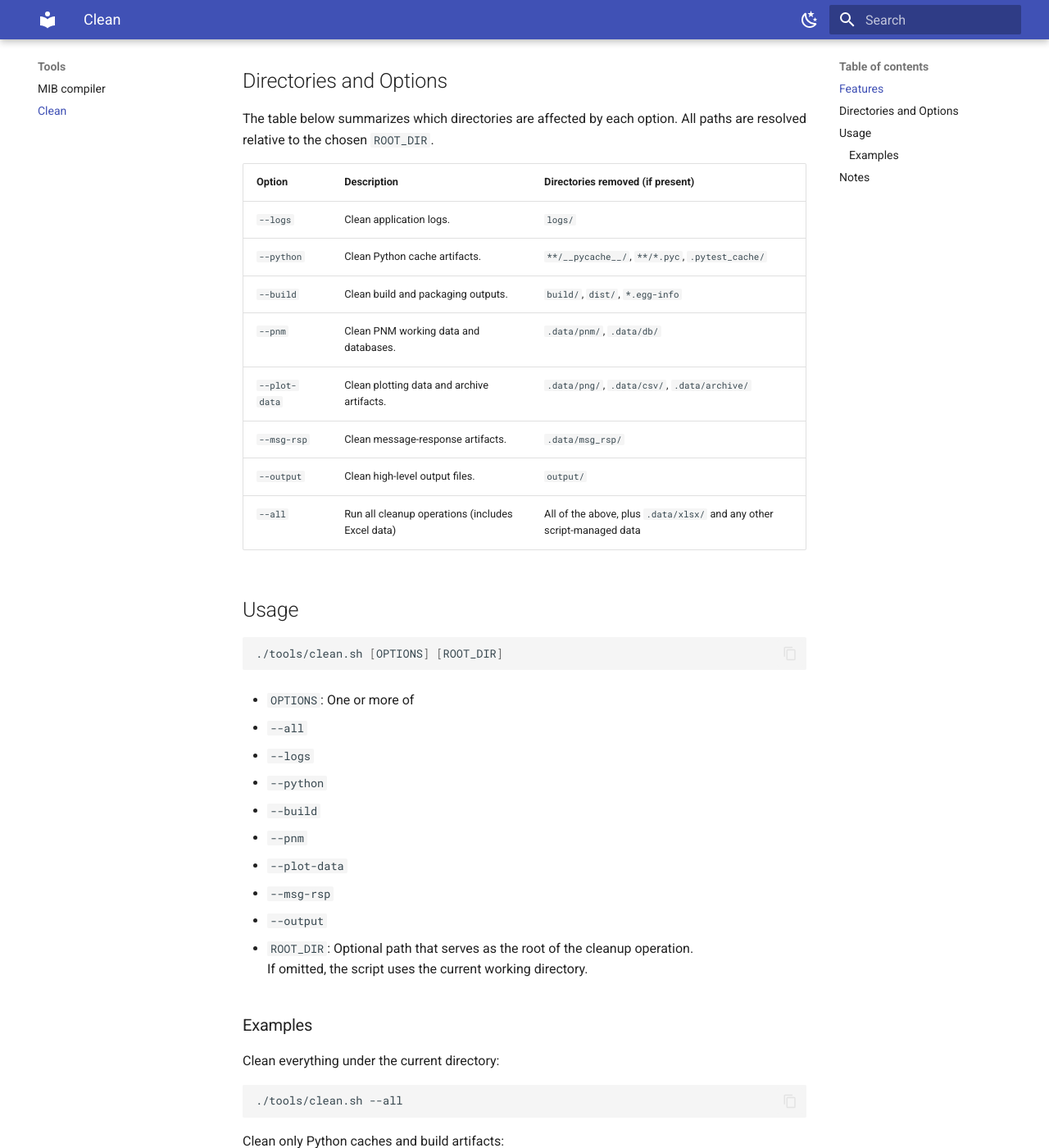
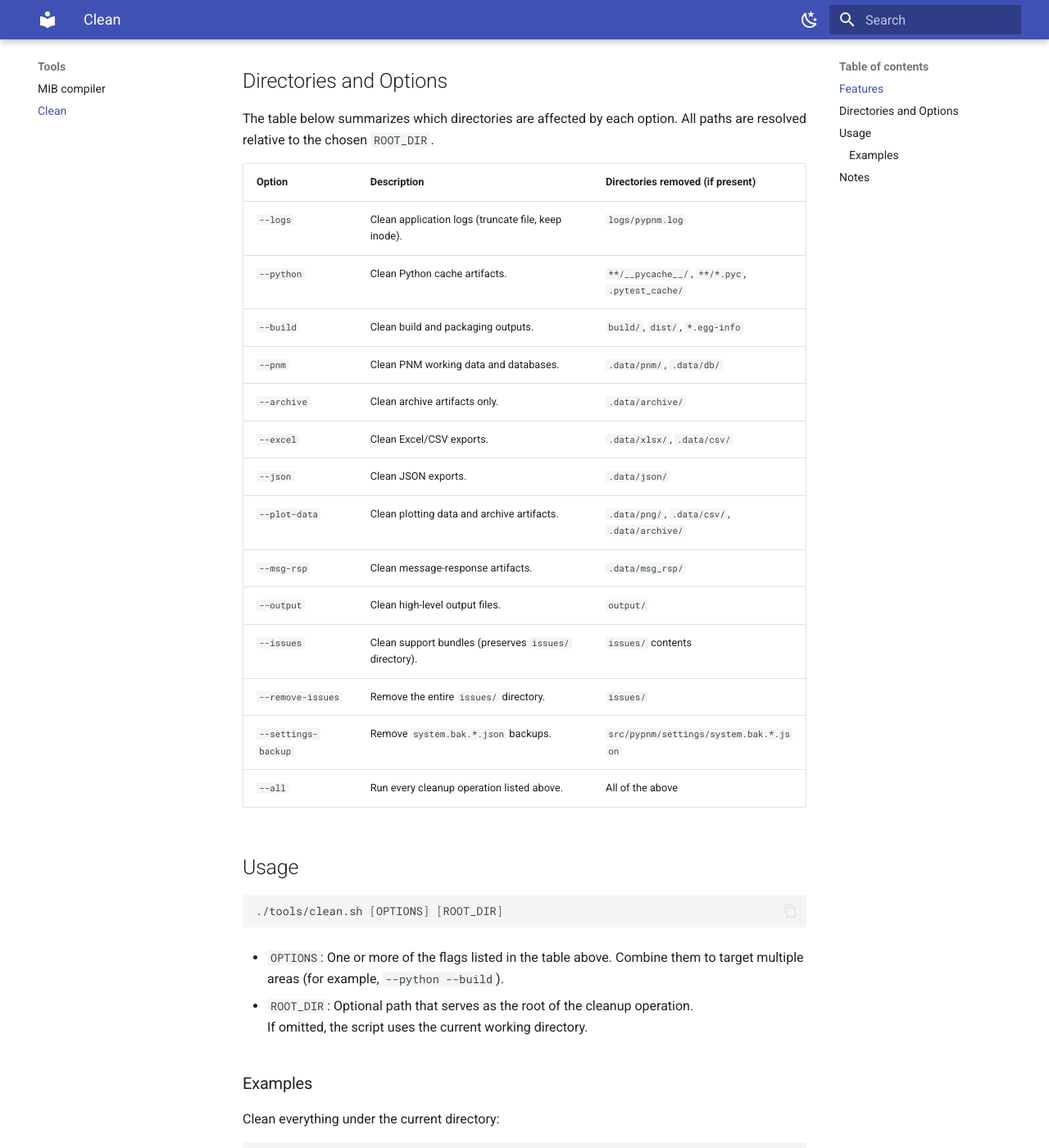
Before and after one commit to mgarcia01752/PyPNM, an MkDocs documentation site: the page built from docs/tools/pypnm-clean.md, in a window 1280 px wide and 1400 px high, scrolled down 548 px. Shown: the whole window at 82% size. Built offline with MkDocs 1.6.1 and Material for MkDocs 9.7.7, drawn with Linux system fonts in a browser that asks for light colours.

Commit message:
Update docs

````diff
--- a/docs/tools/pypnm-clean.md
+++ b/docs/tools/pypnm-clean.md
@@ -17,14 +17,20 @@ The table below summarizes which directories are affected by each option. All pa
 
 | Option        | Description                                      | Directories removed (if present)                                       |
 |---------------|--------------------------------------------------|------------------------------------------------------------------------|
-| `--logs`      | Clean application logs.                          | `logs/`                                                                |
+| `--logs`      | Clean application logs (truncate file, keep inode). | `logs/pypnm.log`                                                       |
 | `--python`    | Clean Python cache artifacts.                    | `**/__pycache__/`, `**/*.pyc`, `.pytest_cache/`                        |
 | `--build`     | Clean build and packaging outputs.               | `build/`, `dist/`, `*.egg-info`                                       |
 | `--pnm`       | Clean PNM working data and databases.            | `.data/pnm/`, `.data/db/`                                             |
+| `--archive`   | Clean archive artifacts only.                    | `.data/archive/`                                                      |
+| `--excel`     | Clean Excel/CSV exports.                         | `.data/xlsx/`, `.data/csv/`                                           |
+| `--json`      | Clean JSON exports.                              | `.data/json/`                                                         |
 | `--plot-data` | Clean plotting data and archive artifacts.       | `.data/png/`, `.data/csv/`, `.data/archive/`                          |
 | `--msg-rsp`   | Clean message-response artifacts.                | `.data/msg_rsp/`                                                      |
 | `--output`    | Clean high-level output files.                   | `output/`                                                             |
-| `--all`       | Run all cleanup operations (includes Excel data) | All of the above, plus `.data/xlsx/` and any other script-managed data |
+| `--issues`    | Clean support bundles (preserves `issues/` directory). | `issues/` contents                                                    |
+| `--remove-issues` | Remove the entire `issues/` directory.        | `issues/`                                                             |
+| `--settings-backup` | Remove `system.bak.*.json` backups.        | `src/pypnm/settings/system.bak.*.json`                                |
+| `--all`       | Run every cleanup operation listed above.        | All of the above                                                      |
 
 ## Usage
 
@@ -32,16 +38,7 @@ The table below summarizes which directories are affected by each option. All pa
 ./tools/clean.sh [OPTIONS] [ROOT_DIR]
 ```
 
-* `OPTIONS`: One or more of
-
-  * `--all`
-  * `--logs`
-  * `--python`
-  * `--build`
-  * `--pnm`
-  * `--plot-data`
-  * `--msg-rsp`
-  * `--output`
+* `OPTIONS`: One or more of the flags listed in the table above. Combine them to target multiple areas (for example, `--python --build`).
 
 * `ROOT_DIR`: Optional path that serves as the root of the cleanup operation.
   If omitted, the script uses the current working directory.
````
